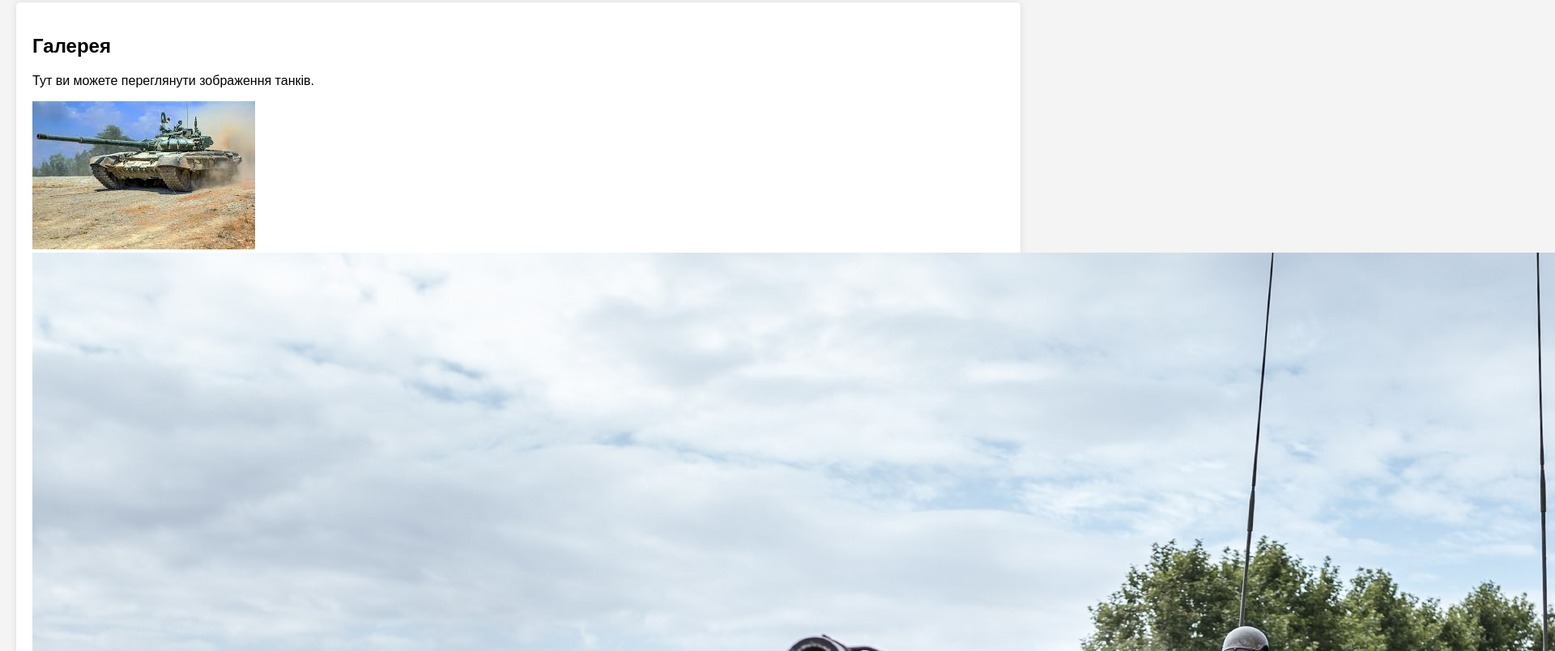
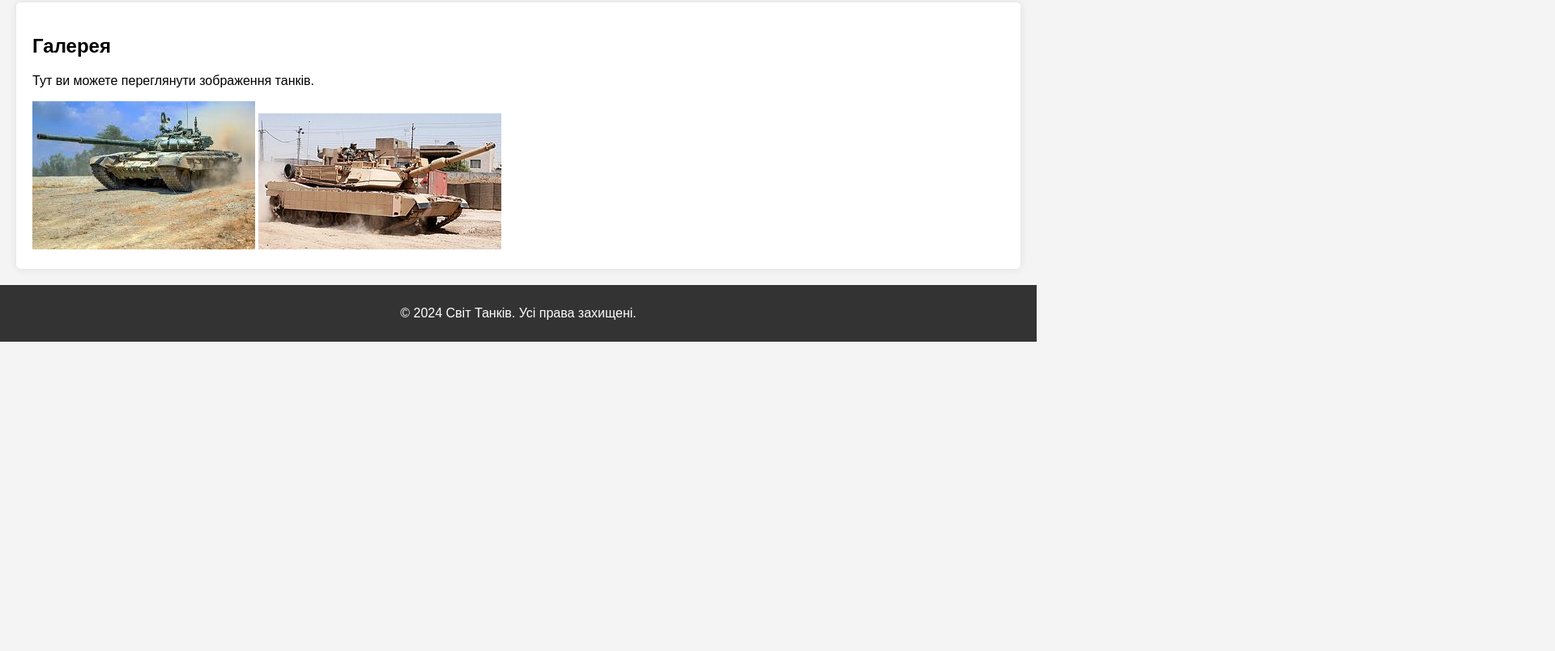
Before and after one commit to V-Sosipatrov/057., a plain HTML site: page index.html in a window 1280 px wide. Shown: the part 712-1516 px from the top of the page at 81% size, 1920 px wide, since content can reach past the window. After the commit the page ends 1134 px from the top, so only its background shows below. Drawn offline with Linux system fonts and the light colour scheme.

Commit message:
Update index.html

```diff
--- a/index.html
+++ b/index.html
@@ -79,7 +79,6 @@
     <h2>Галерея</h2>
     <p>Тут ви можете переглянути зображення танків.</p>
     <img src="2.jpg" width "300" height "300" alt="Танк" />
-    <img src="1.jpg" width "300" height "300" alt="Танк" />
     <img src="3.jpg" width "300" height "300" alt="Танк" />
 </section>
 
```
